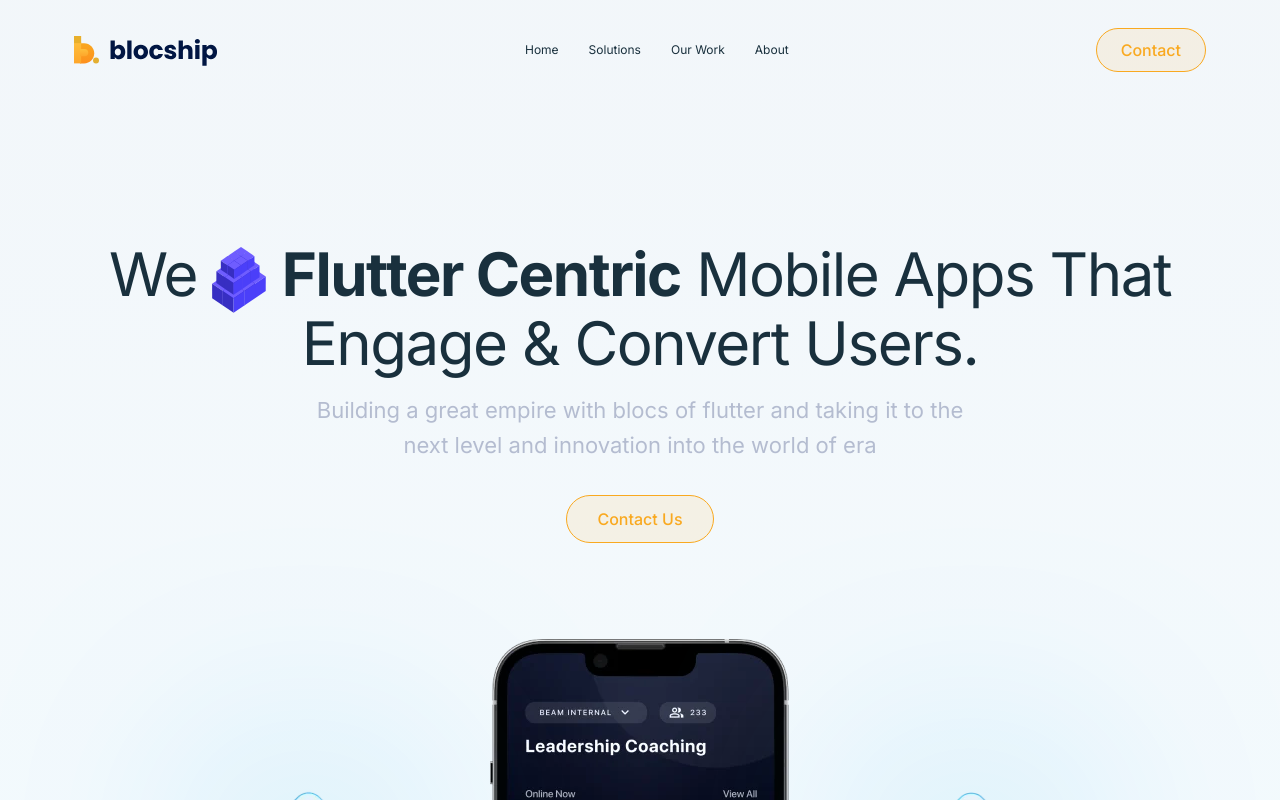
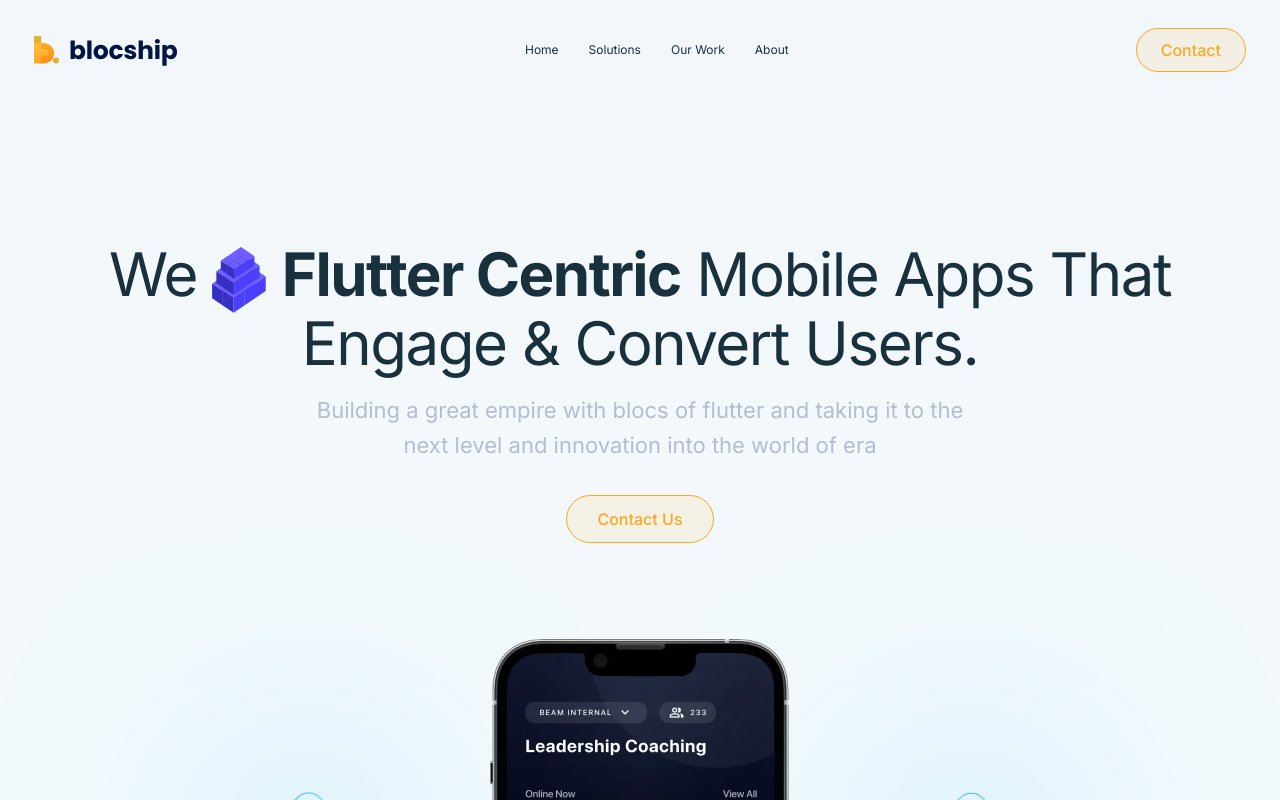
Before and after one commit to Blocship/landing-page, a Next.js app: page / in a window 1280 px wide. Shown: the top 800 px of the page. Built offline with nearby package versions, Linux system fonts and the light colour scheme.

Commit message:
desktop menu

```diff
--- a/components/sections/NavBar.jsx
+++ b/components/sections/NavBar.jsx
@@ -12,7 +12,7 @@ export default function NavBar() {
     <Disclosure as="nav">
       {({ open }) => (
         <>
-          <div className="mx-auto max-w-[1212px] px-6 md:px-10 min-h-[100px] flex items-center w-full">
+          <div className="mx-auto max-w-[1212px] h-[72px] md:h-[100px] flex items-center w-full">
             <div className="relative flex h-16 justify-between w-full">
               <div className="flex flex-1 items-center md:items-stretch">
                 <div className="flex flex-shrink-0 items-center">
```
